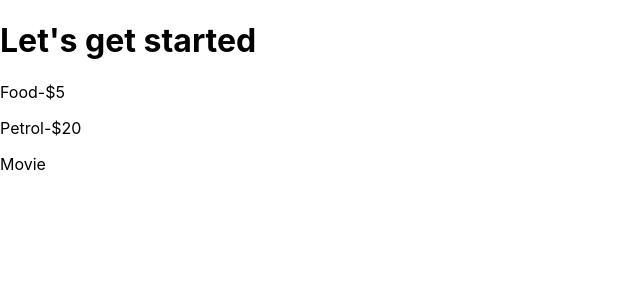
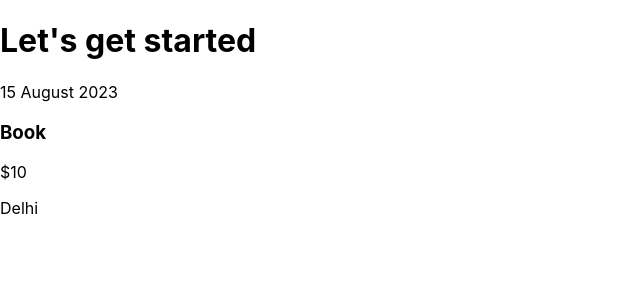
Before and after one commit to Navakesh/Learning-React, a React (Create React App) app: page / in a window 1280 px wide. Shown: the top 300 px of the page, without its empty margins (0-640 px from the left). Built offline with nearby package versions, Linux system fonts and the light colour scheme.

Commit message:
complex JSX

```diff
--- a/src/components/ExpenseItem.js
+++ b/src/components/ExpenseItem.js
@@ -1,9 +1,14 @@
 function ExpenseItem(){
-    return(<div>
-        <p>Food-$5</p>
-        <p>Petrol-$20</p>
-        <p>Movie</p>
-    </div>
+    return(
+        <div>
+            <div>15 August 2023</div>
+            <div>
+            <h3>Book</h3>
+            <p>$10</p>
+            <div>Delhi</div>
+            </div>
+
+        </div>
     )
 }
 export default ExpenseItem
```
